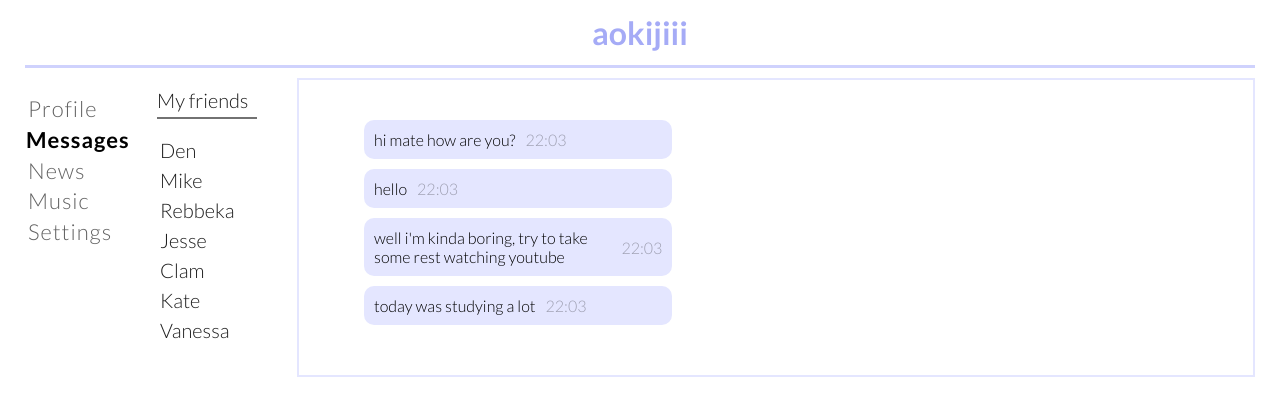
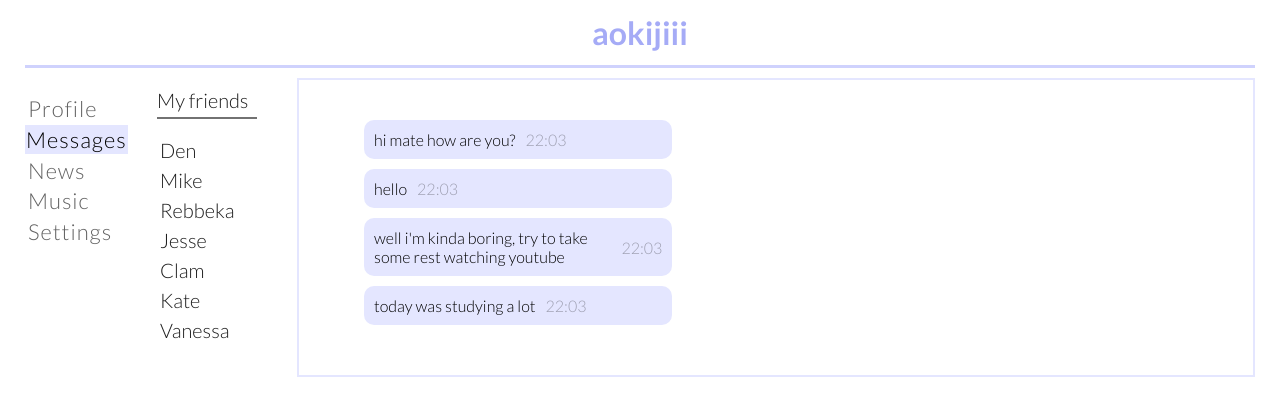
Before and after one commit to aokiji123/react-social-site, a React (Create React App) app: page /messages in a window 1280 px wide. Shown: the top 416 px of the page. Built offline with nearby package versions, Linux system fonts and the light colour scheme.

Commit message:
nav edits

```diff
--- a/src/components/Nav/Nav.jsx
+++ b/src/components/Nav/Nav.jsx
@@ -3,7 +3,7 @@ import NavItem from "./NavItem/NavItem"
 
 const Nav = (props) => {
 
-    let links = props.state.navData.map((link) => <NavItem name={link.name} url={link.url} />)
+    let links = props.state.navData.map((link) => <NavItem name={link.name} url={link.url}/>)
 
     return (
 
--- a/src/components/Nav/Nav.module.css
+++ b/src/components/Nav/Nav.module.css
@@ -1,4 +1,3 @@
-/* NAV */
 .nav {
     grid-area: nav;
 }
@@ -6,30 +5,3 @@
 .group {
     padding: 0
 }
-
-.item {
-    text-decoration: none;
-    color: rgb(98, 98, 98);
-    font-size: 22px;
-    line-height: 1.4;
-    padding: 3px;
-    letter-spacing: 1px;
-}
-
-.item.active {
-    color: rgb(0, 0, 0);
-}
-
-.item:hover {
-    background-color: rgb(228, 230, 255);
-}
-
-.active {
-    text-decoration: none;
-    font-size: 22px;
-    line-height: 1.4;
-    color:rgb(0, 0, 0);
-    font-weight: bold;
-    letter-spacing: 1px;
-    padding: 1px;
-}
--- a/src/components/Nav/NavItem/NavItem.jsx
+++ b/src/components/Nav/NavItem/NavItem.jsx
@@ -1,5 +1,5 @@
 import { NavLink } from "react-router-dom"
-import style from "../Nav.module.css"
+import style from "./NavItem.module.css"
 
 const NavItem = (props) => {
 
--- /dev/null
+++ b/src/components/Nav/NavItem/NavItem.module.css
@@ -0,0 +1,30 @@
+.item {
+    text-decoration: none;
+    color: rgb(98, 98, 98);
+    font-size: 22px;
+    line-height: 1.4;
+    padding: 3px;
+    letter-spacing: 1px;
+}
+
+.item.active {
+    color: rgb(0, 0, 0);
+}
+
+.item:hover,
+.item:focus {
+    background-color: rgb(228, 230, 255);
+    outline: none;
+}
+
+.active {
+    text-decoration: none;
+    font-size: 22px;
+    line-height: 1.4;
+    letter-spacing: 1px;
+    padding: 1px;
+    color: rgb(0, 0, 0);
+
+    background-color:  rgb(228, 230, 255);
+    outline: none;
+}
```
